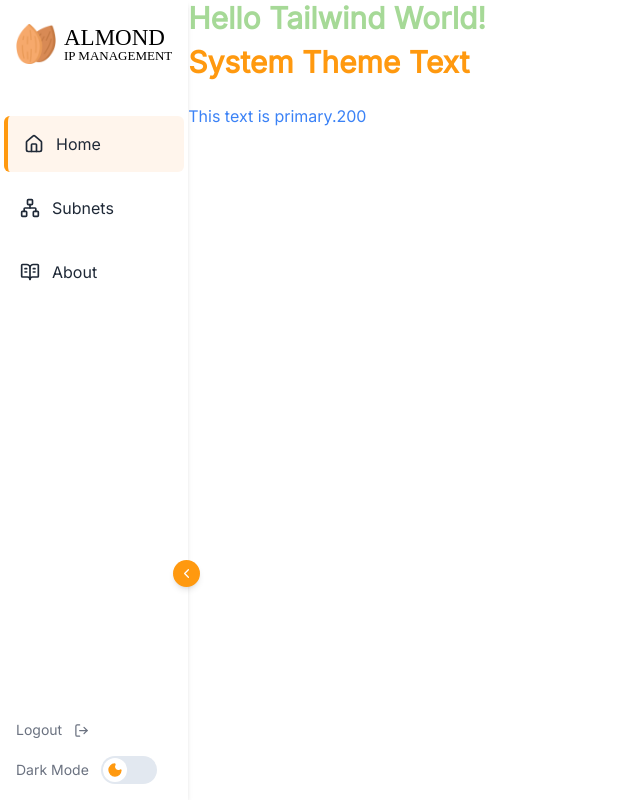
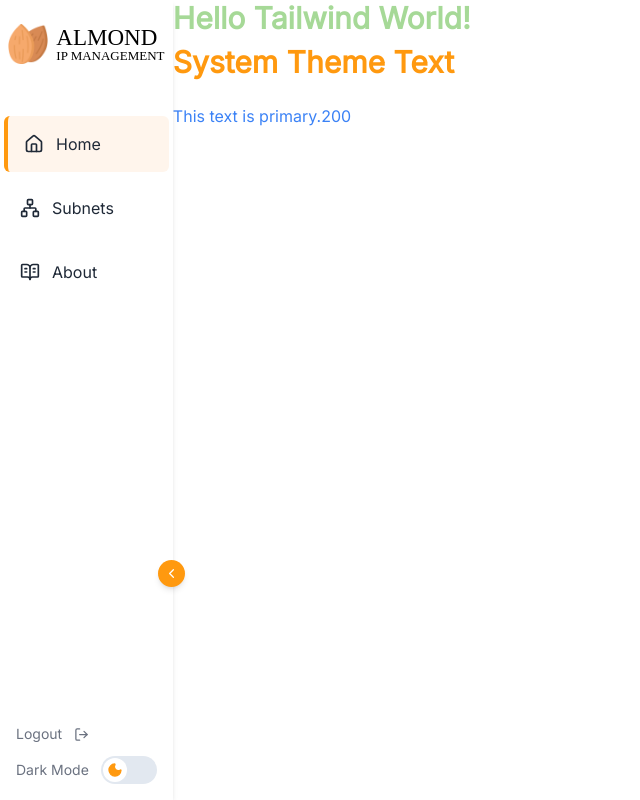
Before and after one commit to random551923/almond-ipam, a React (Vite) app: page / in a window 1280 px wide. Shown: the whole page, without its empty margins (0-640 px from the left). Built offline with nearby package versions, Linux system fonts and the light colour scheme; a web font is replaced by a local one.

Commit message:
fix: fix sid bar collapse size

```diff
--- a/src/components/Logo.tsx
+++ b/src/components/Logo.tsx
@@ -1,23 +1,24 @@
 import { cn } from "../utils/cn";
 
 
-export default function Logo  ({ expanded }: { expanded?: boolean; })  {
+export default function Logo({ expanded }: { expanded?: boolean; }) {
     return (
-    <div className="flex flex-row items-center font-logo gap-2 h-fit w-fit whitespace-nowrap overflow-hidden ">
-        <LogoIcon />
-        <div className={cn("flex flex-col font-logo transition-all duration-500 ease-in-out overflow-hidden",
-            expanded ? "max-w-xs opacity-100 " : "max-w-0 opacity-0")} >
-            <span className="text-[23px] leading-none">ALMOND</span>
-            <span className="text-[13px] leading-none ">IP MANAGEMENT</span>
+        <div className="flex flex-row items-center whitespace-nowrap overflow-hidden ">
+            <LogoIcon size={40} />
+            <div className={cn("flex flex-col font-logo transition-all duration-500 ease-in-out overflow-hidden",
+                expanded ? " w-auto opacity-100 ml-2 " : "max-w-0 opacity-0")} >
+                <span className="text-[23px] leading-none">ALMOND</span>
+                <span className="text-[13px] leading-none ">IP MANAGEMENT</span>
+            </div>
         </div>
-    </div>
-); }
+    );
+}
 
 
-export const LogoIcon = () => (
+export const LogoIcon = ({ size }: { size: number }) => (
     <img
         src={'/src/assets/almond-icon.png'}
-        className='w-[40px] h-[40px]'
+        style={{ width: size, height: size }}
     />
 );
 
@@ -25,7 +26,7 @@ export const LogoIcon = () => (
 
 export const LogoFull = () => (
     <div className='flex flex-row items-center font-logo h-fit w-fit'>
-        <LogoIcon />
+        <LogoIcon size={40} />
         <span className='text-4xl'>Almond IPAM</span>
     </div>
 );
--- a/src/features/Sidebar/LogoutButton.tsx
+++ b/src/features/Sidebar/LogoutButton.tsx
@@ -5,7 +5,7 @@ import { useSidebar } from "./SidebarProvider";
 const LogoutButton = () => {
     const { expanded } = useSidebar();
     return (
-        <button className="flex p-2 rounded-md items-center justify-center text-sid-bar-secondary-text hover:bg-sid-bar-haver-bg">
+        <button className="flex rounded-md items-center justify-center text-sid-bar-secondary-text hover:bg-sid-bar-haver-bg">
 
             <span className={cn("overflow-hidden  transition-all whitespace-nowrap text-sm",
                     expanded ? "w-auto opacity-100 mr-3" : "w-0 opacity-0")}>
--- a/src/features/Sidebar/SidebarItem.tsx
+++ b/src/features/Sidebar/SidebarItem.tsx
@@ -11,7 +11,7 @@ export function SidebarItem({ icon, text, active }: { icon: React.ReactNode; tex
       {
         "bg-sid-bar-active-bg ": active,
         "border-l-4 border-primary": active && expanded,
-        "justify-center gap-0": !expanded,
+        "gap-0 justify-center ": !expanded,
       })}>
 
       <div className="shrink-0 flex items-center justify-center">
@@ -20,7 +20,7 @@ export function SidebarItem({ icon, text, active }: { icon: React.ReactNode; tex
 
       <span
         className={cn(
-          "overflow-hidden transition-all whitespace-nowrap text-basic",
+          "overflow-hidden whitespace-nowrap text-basic",
           expanded ? "w-auto opacity-100" : "w-0 opacity-0"
         )}>
         {text}
--- a/src/features/Sidebar/SidebarLayout.tsx
+++ b/src/features/Sidebar/SidebarLayout.tsx
@@ -10,9 +10,9 @@ const SidebarLayout = ({ children }: { children: React.ReactNode }) => {
     const { expanded } = useSidebar();
 
     return (
-        <aside className=" relative flex flex-col h-screen bg-sid-bar-bg shadow-md">
+        <aside className="relative flex flex-col h-screen bg-sid-bar-bg shadow-md">
             <ExpandButton/>
-            <div className="m-4 my-6 flex justify-center items-center min-w-max">
+            <div className="my-6 flex justify-center items-center min-w-max">
                 <Logo expanded={expanded} />
             </div>
 
@@ -20,7 +20,7 @@ const SidebarLayout = ({ children }: { children: React.ReactNode }) => {
                 <ul>{children}</ul>
             </nav>
 
-            <div className={cn("p-2 flex flex-col", expanded ? "items-start" : "items-center")}>
+            <div className={cn("py-4 gap-3 flex flex-col", expanded ? "items-start px-4" : "items-center")}>
                 <LogoutButton />
                 <ThemeSwitch />
             </div>
--- a/src/features/Sidebar/ThemeSwitch.tsx
+++ b/src/features/Sidebar/ThemeSwitch.tsx
@@ -9,7 +9,7 @@ const ThemeSwitch = () => {
     const { theme, setTheme } = useTheme();
 
     return (
-        <div className="flex items-center gap-3 p-2 rounded-md">
+        <div className="flex items-center gap-3 rounded-md">
             {expanded && (
                 <span className="text-sm text-sid-bar-secondary-text overflow-hidden transition-all whitespace-nowrap ">
                     {theme === "light" ? "Light" : "Dark"} Mode
```
